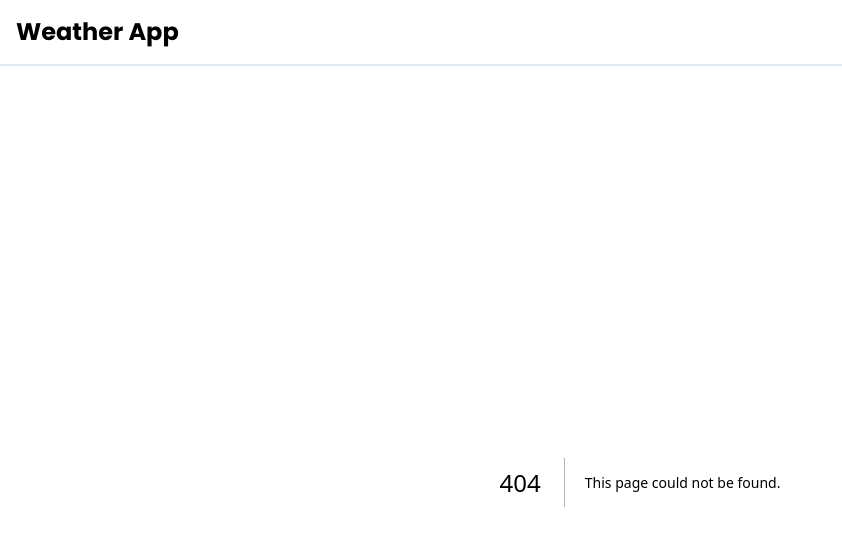
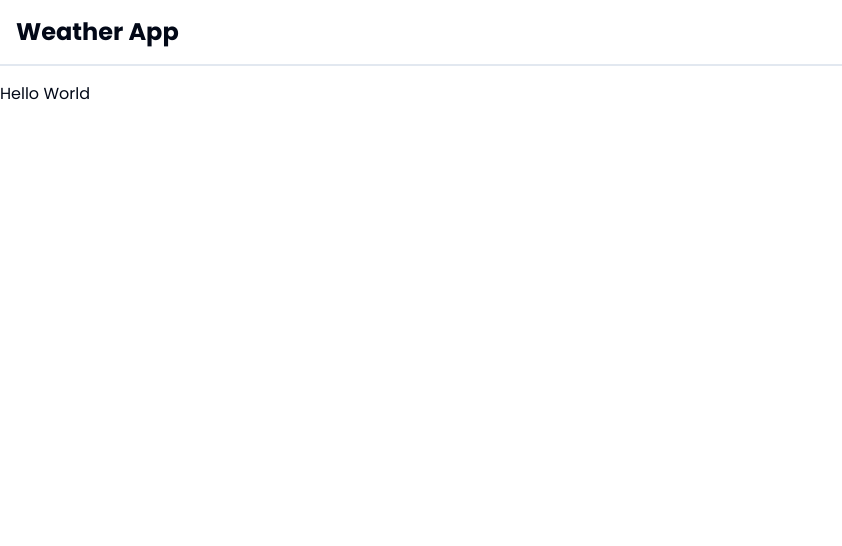
Before and after one commit to Costaa18/weather-web, a Next.js app: page /weather in a window 1280 px wide. Before the commit this address had no page. Shown: the top 546 px of the page, without its empty margins (0-842 px from the left). Built offline with nearby package versions, Linux system fonts and the light colour scheme.

Commit message:
Add WeatherRoute component to display a simple greeting

```diff
--- /dev/null
+++ b/app/weather/page.tsx
@@ -0,0 +1,5 @@
+export default function WeatherRoute() {
+    return (
+        <p>Hello World</p>
+    )
+}
```
